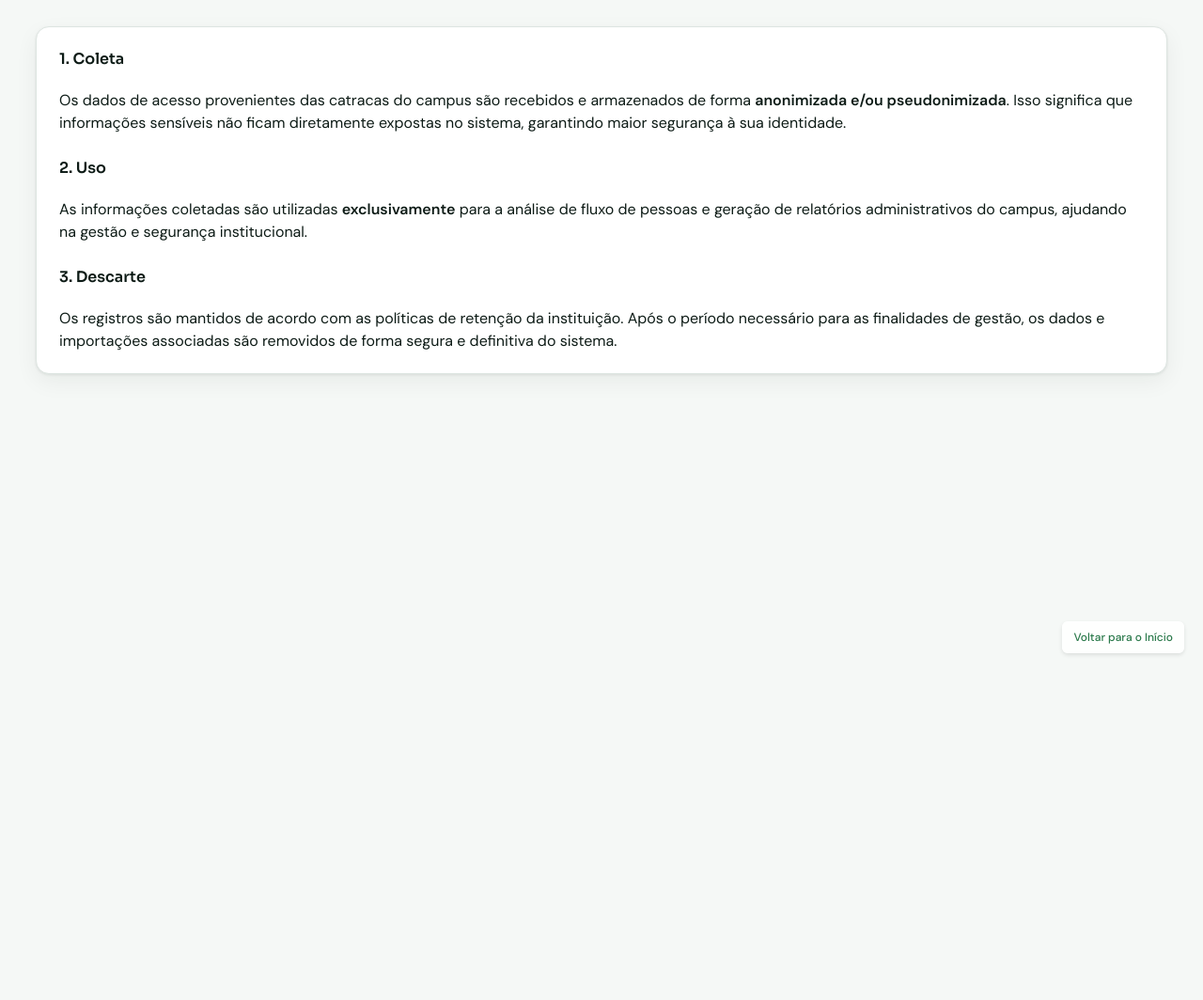
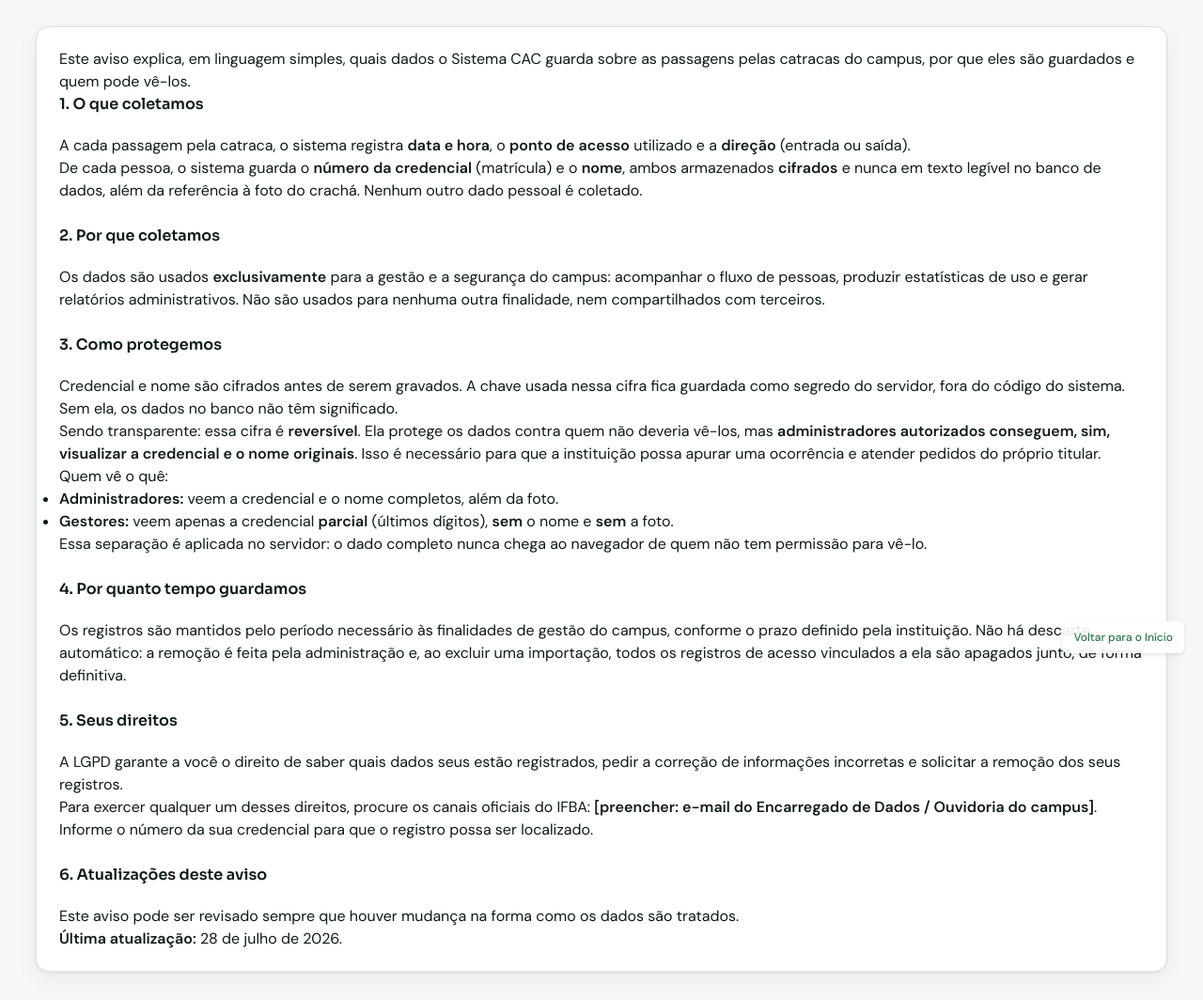
Before and after one commit to ricardo-rals/controle_catraca, a Django app: page /privacidade/ in a window 1280 px wide. Shown: the part 90-1154 px from the top of the page at 94% size. Before the commit the page ends 787 px from the top, so only its background shows below. Run offline with Django 5.2, Linux system fonts and the light colour scheme.

Commit message:
fix(HU-043): reescreve pagina de privacidade conforme a cifra reversivel" -m "O texto ainda descrevia os dados como anonimizados/pseudonimizados. Agora cobre as 6 secoes do planejamento: coleta, uso, protecao (com a reversibilidade e a diferenca admin x gestor), retencao, direitos e data de atualizacao. Corrige tambem o link Voltar para o Inicio, que mandava usuario deslogado para rota autenticada. Adiciona teste de 200 sem login.

```diff
--- a/templates/base.html
+++ b/templates/base.html
@@ -11,7 +11,7 @@
 <body>
   {% block content %}{% endblock %}
   {% if request.resolver_match.url_name == 'privacidade' %}
-      <a href="/" class="link-privacidade-flutuante">
+      <a href="{% if user.is_authenticated %}/{% else %}{% url 'login' %}{% endif %}" class="link-privacidade-flutuante">
           Voltar para o Início
       </a>
   {% else %}
--- a/templates/privacidade.html
+++ b/templates/privacidade.html
@@ -12,24 +12,103 @@
   </div>
 
   <div class="card">
+    <p>
+      Este aviso explica, em linguagem simples, quais dados o Sistema CAC guarda sobre
+      as passagens pelas catracas do campus, por que eles são guardados e quem pode vê-los.
+    </p>
+
     <div class="cab">
-      <h3>1. Coleta</h3>
+      <h3>1. O que coletamos</h3>
     </div>
-    <p>Os dados de acesso provenientes das catracas do campus são recebidos e armazenados de forma <strong>anonimizada e/ou pseudonimizada</strong>. Isso significa que informações sensíveis não ficam diretamente expostas no sistema, garantindo maior segurança à sua identidade.</p>
+    <p>
+      A cada passagem pela catraca, o sistema registra <strong>data e hora</strong>, o
+      <strong>ponto de acesso</strong> utilizado e a <strong>direção</strong> (entrada ou saída).
+    </p>
+    <p>
+      De cada pessoa, o sistema guarda o <strong>número da credencial</strong> (matrícula) e o
+      <strong>nome</strong>, ambos armazenados <strong>cifrados</strong> e nunca em texto legível
+      no banco de dados, além da referência à foto do crachá. Nenhum outro dado pessoal é coletado.
+    </p>
 
     <br>
 
     <div class="cab">
-      <h3>2. Uso</h3>
+      <h3>2. Por que coletamos</h3>
     </div>
-    <p>As informações coletadas são utilizadas <strong>exclusivamente</strong> para a análise de fluxo de pessoas e geração de relatórios administrativos do campus, ajudando na gestão e segurança institucional.</p>
+    <p>
+      Os dados são usados <strong>exclusivamente</strong> para a gestão e a segurança do campus:
+      acompanhar o fluxo de pessoas, produzir estatísticas de uso e gerar relatórios
+      administrativos. Não são usados para nenhuma outra finalidade, nem compartilhados com
+      terceiros.
+    </p>
 
     <br>
 
     <div class="cab">
-      <h3>3. Descarte</h3>
+      <h3>3. Como protegemos</h3>
     </div>
-    <p>Os registros são mantidos de acordo com as políticas de retenção da instituição. Após o período necessário para as finalidades de gestão, os dados e importações associadas são removidos de forma segura e definitiva do sistema.</p>
+    <p>
+      Credencial e nome são cifrados antes de serem gravados. A chave usada nessa cifra fica
+      guardada como segredo do servidor, fora do código do sistema. Sem ela, os dados no banco
+      não têm significado.
+    </p>
+    <p>
+      Sendo transparente: essa cifra é <strong>reversível</strong>. Ela protege os dados contra
+      quem não deveria vê-los, mas <strong>administradores autorizados conseguem, sim, visualizar
+      a credencial e o nome originais</strong>. Isso é necessário para que a instituição possa
+      apurar uma ocorrência e atender pedidos do próprio titular.
+    </p>
+    <p>
+      Quem vê o quê:
+    </p>
+    <ul>
+      <li><strong>Administradores:</strong> veem a credencial e o nome completos, além da foto.</li>
+      <li><strong>Gestores:</strong> veem apenas a credencial <strong>parcial</strong> (últimos dígitos),
+        <strong>sem</strong> o nome e <strong>sem</strong> a foto.</li>
+    </ul>
+    <p>
+      Essa separação é aplicada no servidor: o dado completo nunca chega ao navegador de quem
+      não tem permissão para vê-lo.
+    </p>
+
+    <br>
+
+    <div class="cab">
+      <h3>4. Por quanto tempo guardamos</h3>
+    </div>
+    <p>
+      Os registros são mantidos pelo período necessário às finalidades de gestão do campus,
+      conforme o prazo definido pela instituição. Não há descarte automático: a remoção é feita
+      pela administração e, ao excluir uma importação, todos os registros de acesso vinculados a
+      ela são apagados junto, de forma definitiva.
+    </p>
+
+    <br>
+
+    <div class="cab">
+      <h3>5. Seus direitos</h3>
+    </div>
+    <p>
+      A LGPD garante a você o direito de saber quais dados seus estão registrados, pedir a
+      correção de informações incorretas e solicitar a remoção dos seus registros.
+    </p>
+    <p>
+      Para exercer qualquer um desses direitos, procure os canais oficiais do IFBA:
+      <!-- HU-043: substituir pelo canal real (Ouvidoria / Encarregado de Dados do campus). -->
+      <strong>[preencher: e-mail do Encarregado de Dados / Ouvidoria do campus]</strong>.
+      Informe o número da sua credencial para que o registro possa ser localizado.
+    </p>
+
+    <br>
+
+    <div class="cab">
+      <h3>6. Atualizações deste aviso</h3>
+    </div>
+    <p>
+      Este aviso pode ser revisado sempre que houver mudança na forma como os dados são tratados.
+      <br>
+      <strong>Última atualização:</strong> 28 de julho de 2026.
+    </p>
   </div>
 </main>
 {% endblock %}
```
Also changed, not shown: apps/analytics/services.py (+7 -8 lines), apps/analytics/tests.py (+79 -2 lines), docs/lgpd.md (+11 -8 lines), tests/test_privacidade.py (added, +8 -0 lines), README.md.
